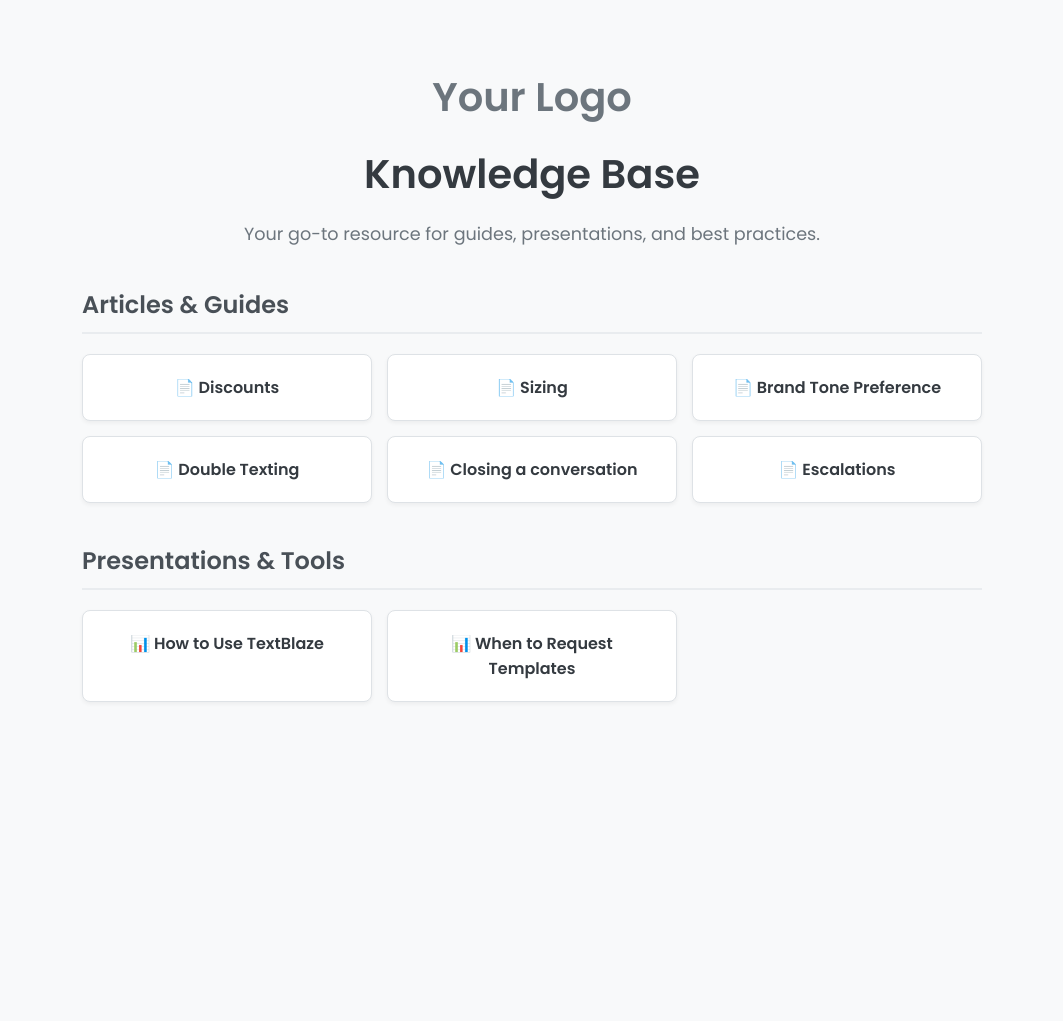
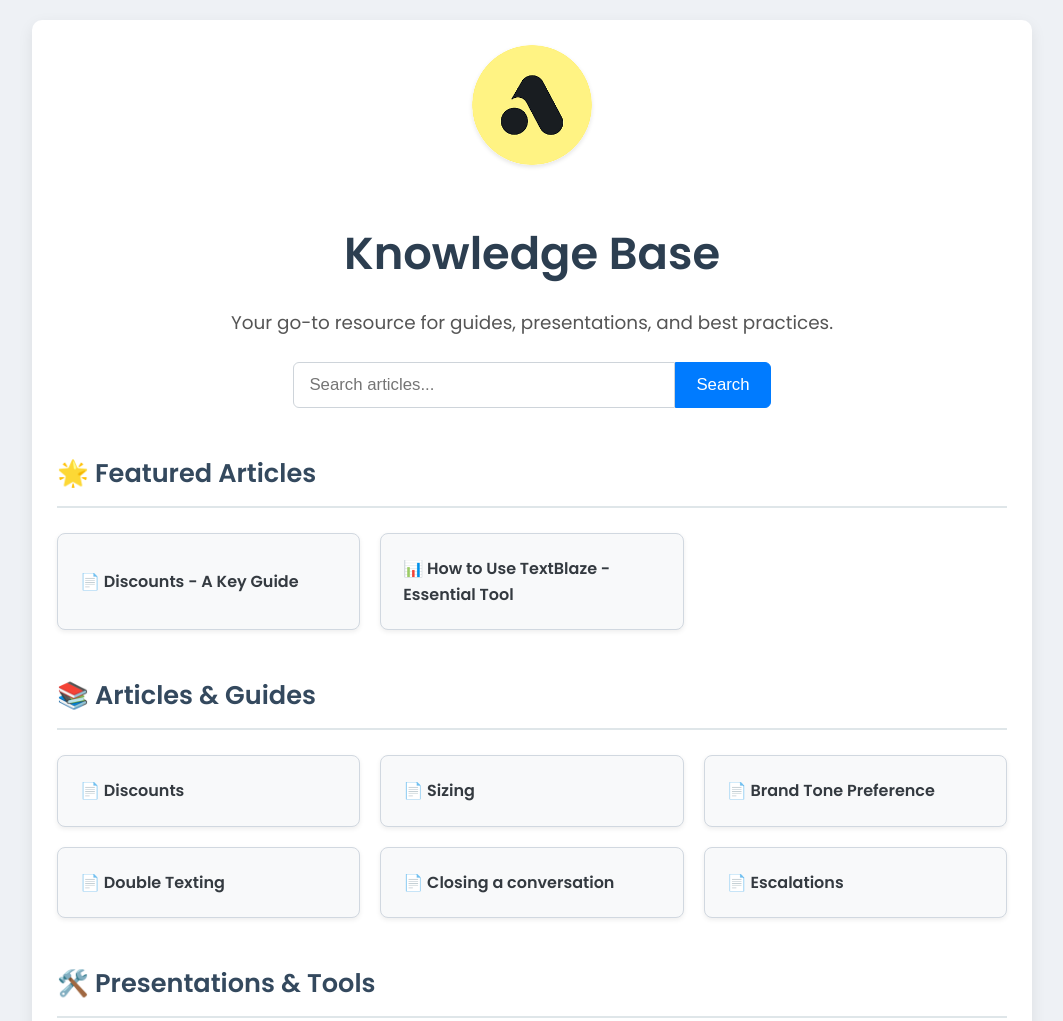
Before and after one commit to Mtatle/knowledge-base, a plain HTML site: page index.html in a window 1280 px wide. Shown: the top 1021 px of the page, without its empty margins (108-1171 px from the left). Before the commit the page ends 800 px from the top, so only its background shows below. Drawn offline with Linux system fonts and the light colour scheme.

Commit message:
additions

```diff
--- a/index.html
+++ b/index.html
@@ -13,13 +13,23 @@
 
     <div class="container">
         <header>
-            <h1 class="logo-text">Your Logo</h1>
+            <img src="logo.png" alt="Logo" class="logo-image"> <!-- Changed from h1 to img -->
             <h1>Knowledge Base</h1>
             <p>Your go-to resource for guides, presentations, and best practices.</p>
+            <div class="search-container">
+                <input type="text" id="searchInput" placeholder="Search articles...">
+                <button id="searchButton">Search</button>
+            </div>
         </header>
 
         <main>
-            <h2>Articles & Guides</h2>
+            <h2>🌟 Featured Articles</h2>
+            <div class="button-grid">
+                <a href="viewer.html?id=1GtO-5cJVi6PSRLM8Gp5_naWXXtdDtXf-zUwgpKa-2lI&type=doc&title=Discounts" class="button">📄 Discounts - A Key Guide</a>
+                <a href="viewer.html?id=12p2LBjenpyBg9uWGzGPjGtrNr6b3n2mcvosG-ojUYaY&type=presentation&title=How to Use TextBlaze" class="button">📊 How to Use TextBlaze - Essential Tool</a>
+            </div>
+
+            <h2>📚 Articles & Guides</h2>
             <div class="button-grid">
                 <a href="viewer.html?id=1GtO-5cJVi6PSRLM8Gp5_naWXXtdDtXf-zUwgpKa-2lI&type=doc&title=Discounts" class="button">📄 Discounts</a>
                 <a href="viewer.html?id=1l0OM-EVw6gAZ5hWsJ7xBE3KZT4zkFqqkLMCSYT8WMm4&type=doc&title=Sizing" class="button">📄 Sizing</a>
@@ -29,12 +39,13 @@
                 <a href="viewer.html?id=1pCAJJll3RJMy_8sLxQmkkHskhLoXCq1la4pGjgvAb3g&type=doc&title=Escalations" class="button">📄 Escalations</a>
             </div>
 
-            <h2>Presentations & Tools</h2>
+            <h2>🛠️ Presentations & Tools</h2>
             <div class="button-grid">
                 <a href="viewer.html?id=12p2LBjenpyBg9uWGzGPjGtrNr6b3n2mcvosG-ojUYaY&type=presentation&title=How to Use TextBlaze" class="button">📊 How to Use TextBlaze</a>
                 <a href="viewer.html?id=1FVz0YM_TlWYi1xweqHoXwoGees_WPWHMU3Hk_gLH2ZI&type=presentation&title=When to Request Templates" class="button">📊 When to Request Templates</a>
             </div>
         </main>
+
     </div>
 
 </body>
--- a/style.css
+++ b/style.css
@@ -1,21 +1,34 @@
 /* General Styling */
 body {
     font-family: 'Poppins', sans-serif;
-    background-color: #f8f9fa;
-    color: #212529;
+    background-color: #eef1f5; /* Lighter, more modern background */
+    color: #333;
     margin: 0;
     padding: 20px;
+    line-height: 1.6;
 }
 
 .container {
-    max-width: 900px;
+    max-width: 950px; /* Slightly wider for better spacing */
     margin: 0 auto;
-    padding: 20px;
+    padding: 25px;
+    background-color: #ffffff; /* Content area background */
+    border-radius: 10px; /* Rounded corners for the container */
+    box-shadow: 0 5px 15px rgba(0,0,0,0.08); /* Softer shadow */
 }
 
 header {
     text-align: center;
-    margin-bottom: 40px;
+    margin-bottom: 45px;
+    position: relative;
+}
+
+.logo-image {
+    width: 120px; /* Slightly larger logo */
+    height: auto;
+    margin-bottom: 15px;
+    border-radius: 50%; /* Circular logo */
+    box-shadow: 0 2px 4px rgba(0,0,0,0.1);
 }
 
 .logo-text {
@@ -25,49 +38,124 @@ header {
 }
 
 header h1 {
-    font-size: 2.5rem;
-    color: #343a40;
-    margin-bottom: 10px;
+    font-size: 2.8rem; /* Slightly larger */
+    color: #2c3e50; /* Darker, more professional blue */
+    margin-bottom: 12px;
 }
 
 header p {
-    font-size: 1.1rem;
-    color: #6c757d;
+    font-size: 1.15rem; /* Slightly larger */
+    color: #555;
+}
+
+/* Search Bar Styling */
+.search-container {
+    margin-top: 25px;
+    display: flex;
+    justify-content: center;
+}
+
+#searchInput {
+    padding: 12px 15px; /* Increased padding */
+    border: 1px solid #ced4da;
+    border-radius: 6px 0 0 6px; /* Slightly more rounded */
+    width: 350px; /* Wider search bar */
+    font-size: 1.05rem;
+    transition: border-color 0.3s ease, box-shadow 0.3s ease;
+}
+
+#searchInput:focus {
+    border-color: #007bff;
+    box-shadow: 0 0 0 0.2rem rgba(0,123,255,.25);
+    outline: none;
+}
+
+#searchButton {
+    padding: 12px 20px; /* Increased padding */
+    background-color: #007bff;
+    color: white;
+    border: 1px solid #007bff;
+    border-radius: 0 6px 6px 0; /* Slightly more rounded */
+    cursor: pointer;
+    font-size: 1.05rem;
+    transition: background-color 0.3s ease;
+}
+
+#searchButton:hover {
+    background-color: #0056b3;
 }
 
 main h2 {
-    font-size: 1.5rem;
-    color: #495057;
-    border-bottom: 2px solid #e9ecef;
-    padding-bottom: 10px;
-    margin-top: 40px;
+    font-size: 1.6rem; /* Slightly larger */
+    color: #34495e; /* Another shade of blue-gray */
+    border-bottom: 2px solid #dfe6e9;
+    padding-bottom: 12px;
+    margin-top: 45px;
+    display: flex; /* For icon alignment */
+    align-items: center; /* For icon alignment */
+}
+
+main h2::before { /* Adding space for icons if they were to be added via CSS */
+    margin-right: 10px;
+    font-size: 1.5rem; /* Adjust icon size if needed */
 }
 
 /* Button Grid */
 .button-grid {
     display: grid;
-    grid-template-columns: repeat(auto-fill, minmax(250px, 1fr));
-    gap: 15px;
-    margin-top: 20px;
+    grid-template-columns: repeat(auto-fill, minmax(260px, 1fr)); /* Slightly wider buttons */
+    gap: 20px; /* Increased gap */
+    margin-top: 25px;
 }
 
 .button {
-    background-color: #ffffff;
+    background-color: #f8f9fa; /* Lighter button background */
     color: #343a40;
     text-decoration: none;
-    padding: 20px;
+    padding: 22px; /* Increased padding */
     border-radius: 8px;
     font-weight: 600;
-    text-align: center;
-    border: 1px solid #dee2e6;
-    box-shadow: 0 2px 4px rgba(0,0,0,0.05);
-    transition: all 0.2s ease-in-out;
+    text-align: left; /* Align text to the left for a cleaner look */
+    border: 1px solid #d1d8e0;
+    box-shadow: 0 2px 5px rgba(0,0,0,0.07);
+    transition: all 0.25s ease-in-out;
+    display: flex; /* For icon alignment */
+    align-items: center; /* For icon alignment */
 }
 
 .button:hover {
-    transform: translateY(-3px);
-    box-shadow: 0 4px 8px rgba(0,0,0,0.1);
+    transform: translateY(-4px) scale(1.02); /* More pronounced hover effect */
+    box-shadow: 0 6px 12px rgba(0,0,0,0.12);
     border-color: #007bff;
+    color: #0056b3; /* Change text color on hover */
+}
+
+.button::before { /* Space for icons (📄, 📊) */
+    margin-right: 10px;
+    font-size: 1.2rem;
+}
+
+/* Footer Styling */
+footer {
+    text-align: center;
+    margin-top: 60px;
+    padding-top: 30px;
+    border-top: 1px solid #e0e0e0;
+    font-size: 0.9rem;
+    color: #777;
+}
+
+footer p {
+    margin-bottom: 8px;
+}
+
+footer a {
+    color: #007bff;
+    text-decoration: none;
+}
+
+footer a:hover {
+    text-decoration: underline;
 }
 
 /* Viewer Page Styling */
```
Also changed, not shown: script.js (+33 -3 lines), logo.png (added).
